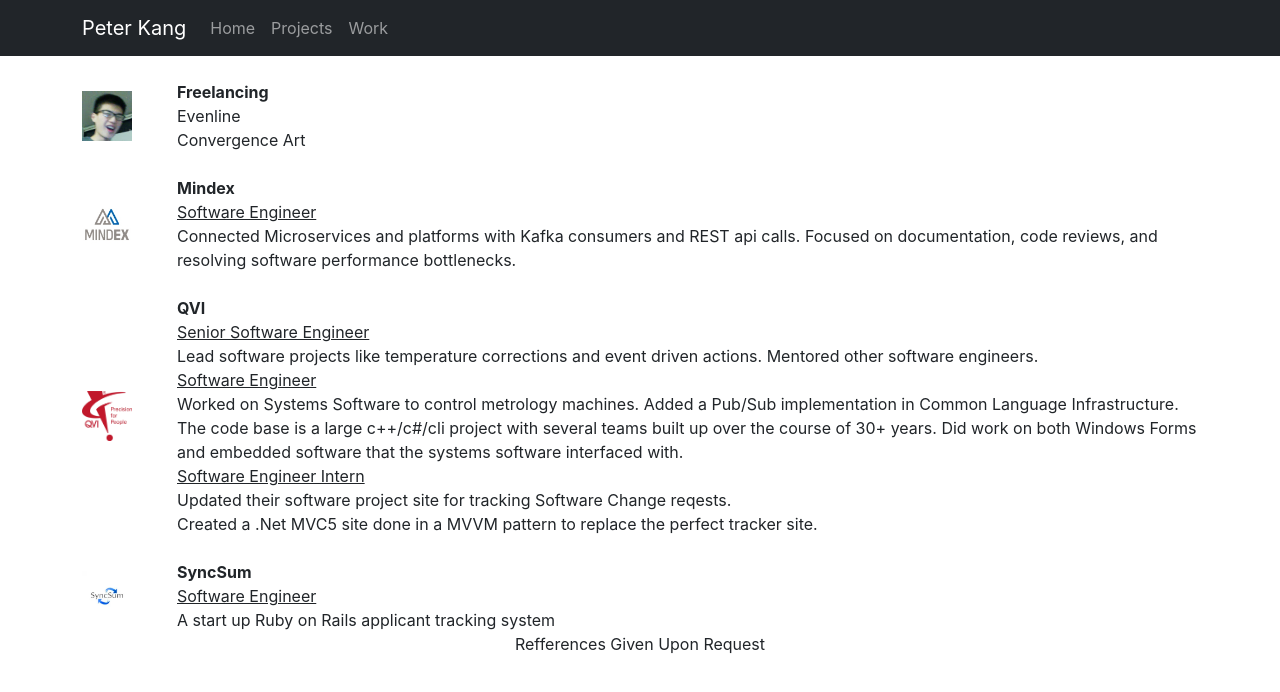
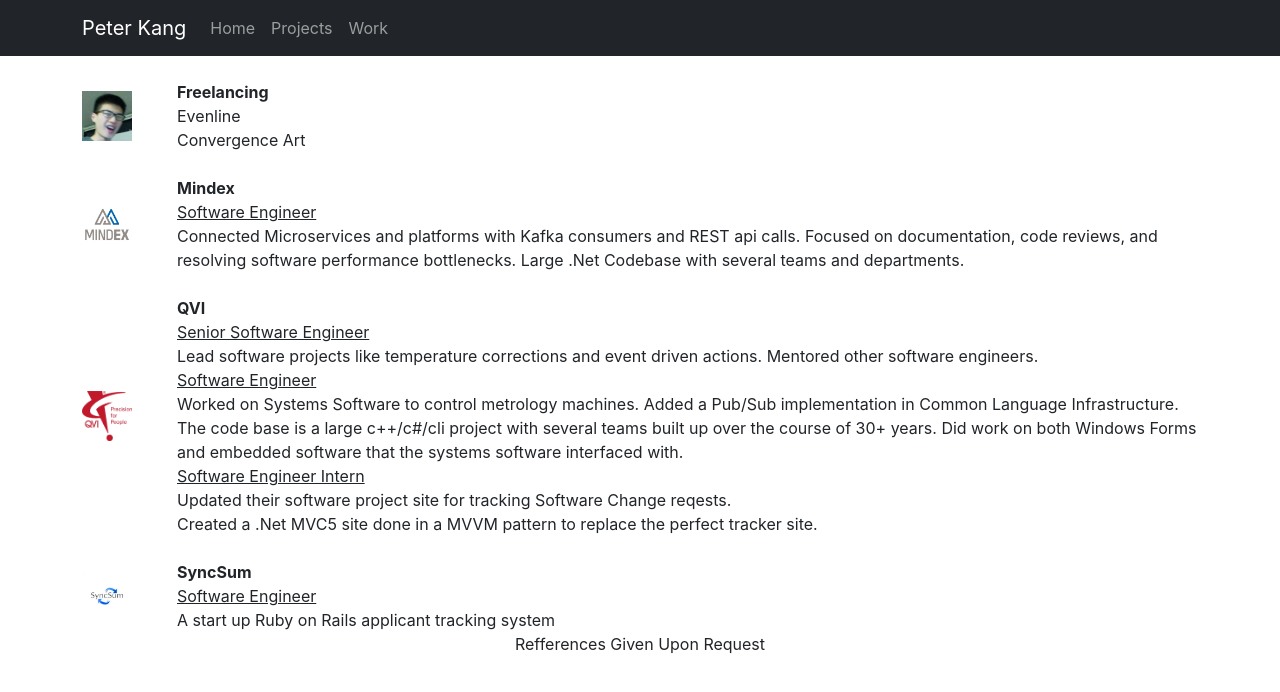
Before and after one commit to Peter-Kang/Peter-Kang.github.io, a React (Create React App) app: page /#/Work in a window 1280 px wide. Shown: the top 692 px of the page. Built offline with nearby package versions, Linux system fonts and the light colour scheme.

Commit message:
Updated work bios

```diff
--- a/src/routes/Work.js
+++ b/src/routes/Work.js
@@ -21,7 +21,7 @@ const Work = ()=>
             <Col>
                 <Row><Col className="fw-bold">Mindex</Col></Row>
                 <Row><Col className="text-decoration-underline">Software Engineer</Col></Row>
-                <Row><Col>Connected Microservices and platforms with Kafka consumers and REST api calls. Focused on documentation, code reviews, and resolving software performance bottlenecks.</Col></Row>
+                <Row><Col>Connected Microservices and platforms with Kafka consumers and REST api calls. Focused on documentation, code reviews, and resolving software performance bottlenecks. Large .Net Codebase with several teams and departments.</Col></Row>
             </Col>
         </Row>
         <br/>
```
